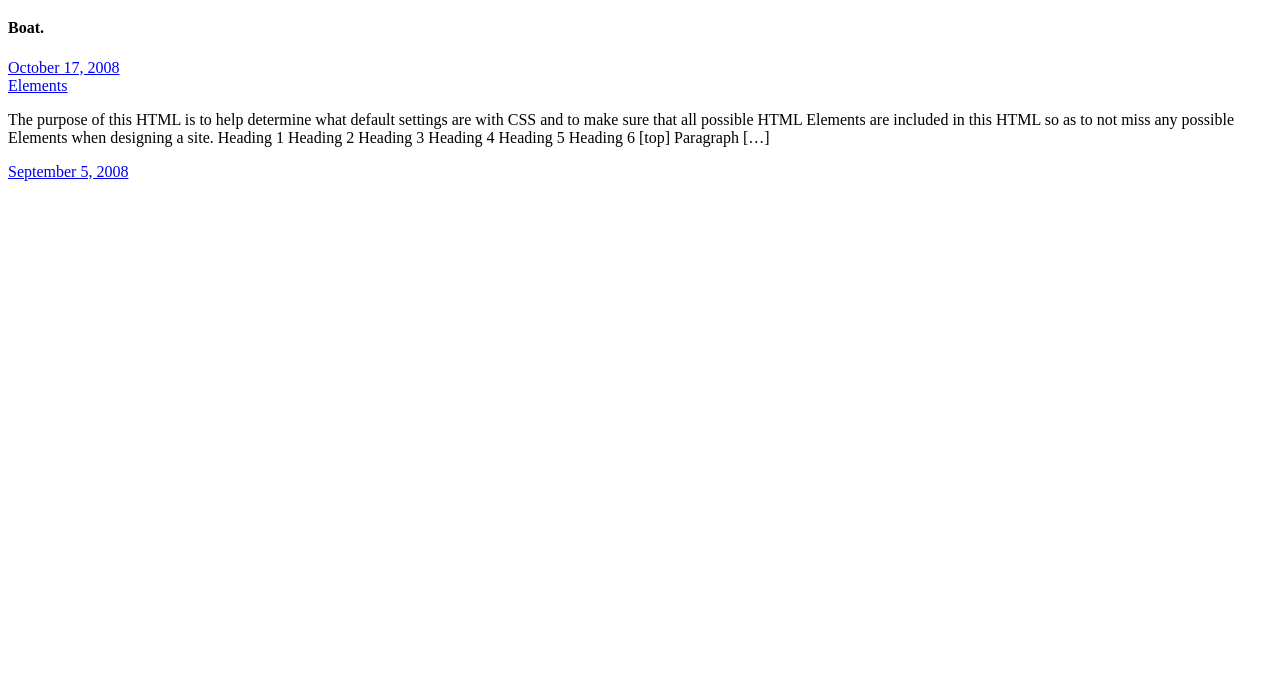
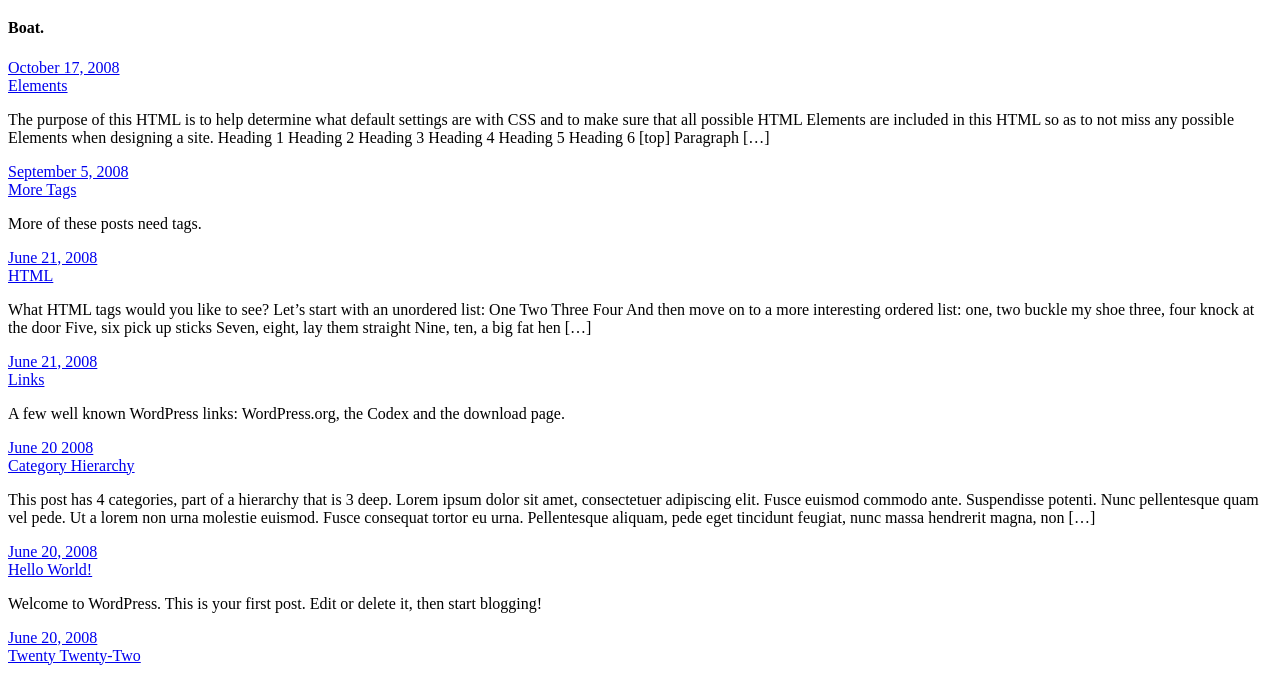
Before and after one commit to shawn-dpl/html-replication-1, a plain HTML site: page index.html in a window 1280 px wide. Shown: the part 332-1005 px from the top of the page. Before the commit the page ends 800 px from the top, so only its background shows below. Drawn offline with Linux system fonts and the light colour scheme.

Commit message:
adds html

```diff
--- a/index.html
+++ b/index.html
@@ -31,9 +31,56 @@
       so as to not miss any possible Elements when designing a site. Heading 1
       Heading 2 Heading 3 Heading 4 Heading 5 Heading 6 [top] Paragraph […]
     </p>
-    <div>
-      <a href="https://wp-themes.com/twentytwentytwo/?p=36">September 5, 2008</a>
-    </div>
+    <a href="https://wp-themes.com/twentytwentytwo/?p=36">September 5, 2008</a>
+  </div>
+
+  <div>
+    <a href="https://wp-themes.com/twentytwentytwo/?p=14">More Tags</a>
+    <p>More of these posts need tags.</p>
+    <a href ="more-tags">June 21, 2008</a>
+  </div>
+
+  <div>
+    <a href="HTML.html">HTML</a>
+    <p>
+      What HTML tags would you like to see? Let’s start with an unordered list: One
+      Two Three Four And then move on to a more interesting ordered list: one, two
+      buckle my shoe three, four knock at the door Five, six pick up sticks Seven, eight,
+      lay them straight Nine, ten, a big fat hen […]
+    </p>
+    <a href="HTML.html">June 21, 2008</a>
+  </div>
+
+  <div>
+    <a href="links.html">Links</a>
+    <p>
+      A few well known WordPress links: WordPress.org, the Codex and the download page.
+    </p>
+    <a href="links.html">June 20 2008</a>
+  </div>
+
+  <div>
+    <a href="category-hierarchy.html">Category Hierarchy</a>
+    <p>
+      This post has 4 categories, part of a hierarchy that is 3 deep. Lorem ipsum dolor
+      sit amet, consectetuer adipiscing elit. Fusce euismod commodo ante.
+      Suspendisse potenti. Nunc pellentesque quam vel pede. Ut a lorem non urna
+      molestie euismod. Fusce consequat tortor eu urna. Pellentesque aliquam, pede
+      eget tincidunt feugiat, nunc massa hendrerit magna, non […]
+    </p>
+    <a href="category-hierarchy.html">June 20, 2008</a>
+  </div>
+
+  <div>
+    <a href="hello-world.html">Hello World!</a>
+    <p>
+      Welcome to WordPress. This is your first post. Edit or delete it, then start blogging!
+    </p>
+    <a href="hello-world.html">June 20, 2008</a>
+  </div>
+  <div>
+    <a href="index.html">Twenty Twenty-Two</a>
+  </div>
   </div>
   </body>
   <!--hero-->
```
Also changed, not shown: 1000-words.html (added), HTML.html (added), category-hierarchy.html (added), hello-world.html (added), links.html (added), 1 other file.
